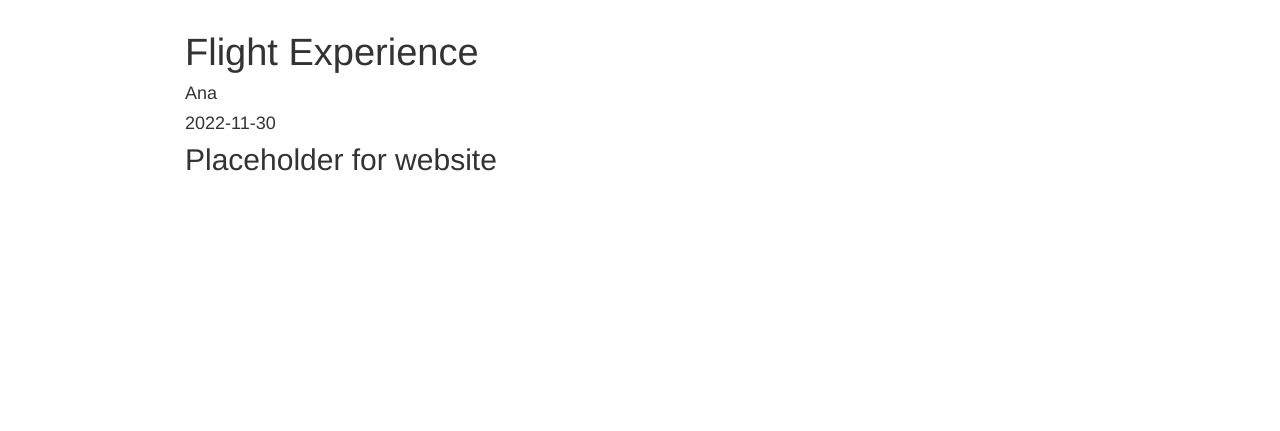
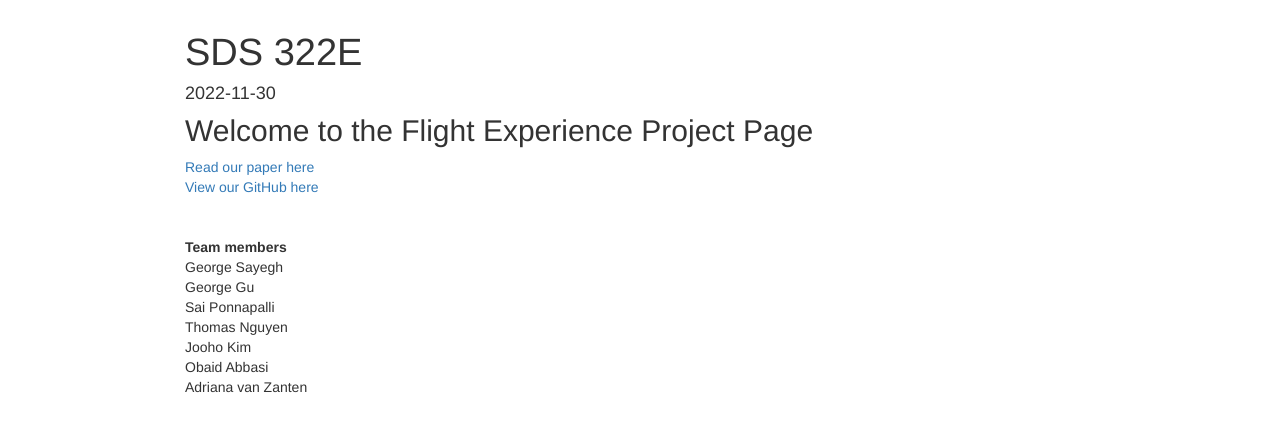
Before and after one commit to Avanzanten/FlightExperience.github.io, a plain HTML site: page index2.html in a window 1280 px wide. Shown: the part 53-484 px from the top of the page. Drawn offline with nearby package versions, Linux system fonts and the light colour scheme; some packages are replaced by stand-ins of ours.

Commit message:
Update index2.html

```diff
--- a/index2.html
+++ b/index2.html
@@ -281,21 +281,33 @@ $(document).ready(function () {
 
 
 
-<h1 class="title toc-ignore">Flight Experience</h1>
-<h4 class="author">Ana</h4>
+<h1 class="title toc-ignore">SDS 322E</h1>
 <h4 class="date">2022-11-30</h4>
 
 </div>
 
 
-<div id="placeholder-for-website" class="section level2">
-<h2>Placeholder for website</h2>
+<div id="Welcome to the Flight Experience Project Page" class="section level2">
+	<h2>Welcome to the Flight Experience Project Page</h2>
+
+<a href="url">Read our paper here</a> <br>
+
+<a href="url">View our GitHub here</a>
+
+<br><br><br>
+
+<b>Team members</b> <br>
+
+George Sayegh <br>George Gu<br> Sai Ponnapalli<br> Thomas Nguyen<br>Jooho Kim<br> Obaid Abbasi<br> Adriana van Zanten
+
 </div>
 
 
 
 
-</div>
+
+
+
 
 <script>
 
```
